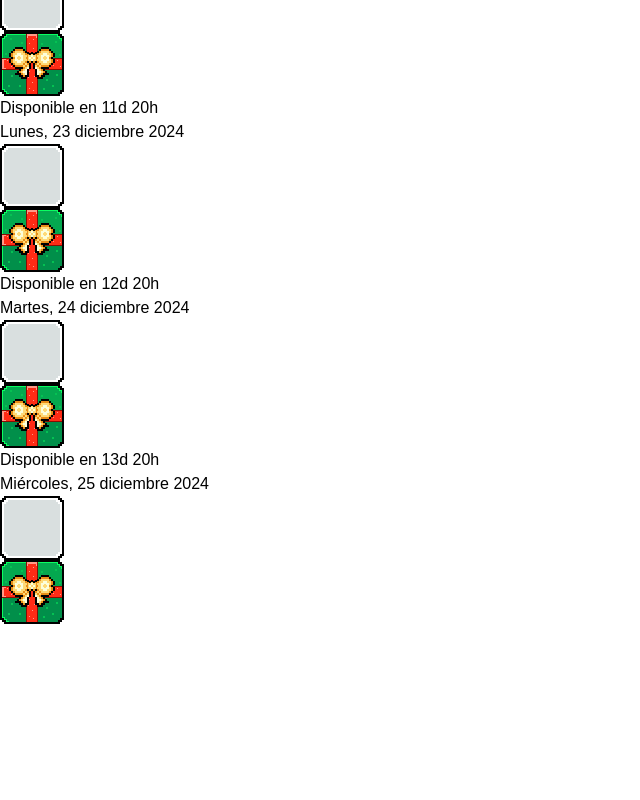
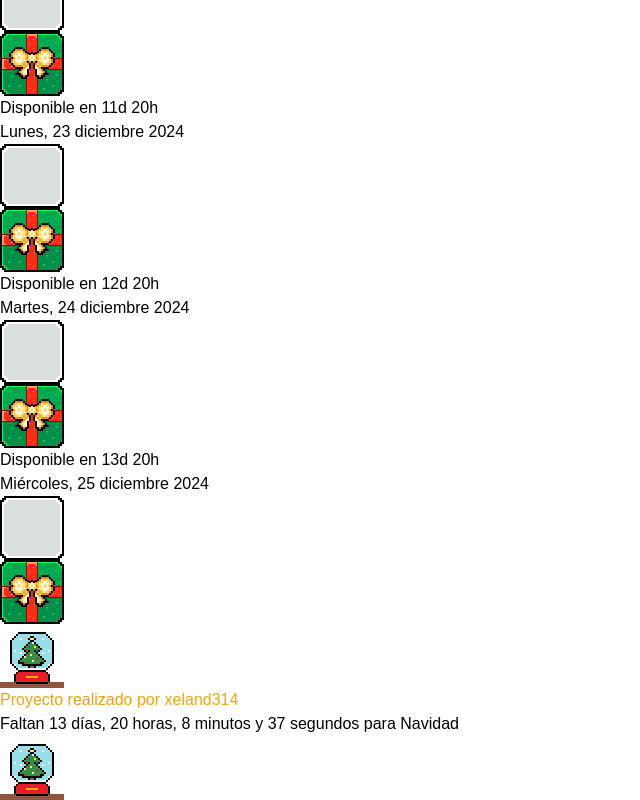
Before and after one commit to xeland314/advent-calendar, a Next.js app: page / in a window 1280 px wide. Shown: the part 3952-4752 px from the top of the page, without its empty margins (0-640 px from the left). Before the commit the page ends 4576 px from the top, so only its background shows below. Built offline with nearby package versions, Linux system fonts and the light colour scheme; a web font is replaced by a local one.

Commit message:
Add a footer

```diff
--- /dev/null
+++ b/src/app/components/Footer.tsx
@@ -0,0 +1,35 @@
+/* eslint-disable @next/next/no-img-element */
+import CountdownTimer from "./CountdownTimer";
+
+export default function Footer() {
+  return (
+    <footer className="w-full flex flex-row items-center justify-between px-0 pt-6 bg-black">
+      <img
+        src="/tree-in-ball.gif"
+        alt="tree-in-ball"
+        loading="lazy"
+        className="self-end"
+      />
+      <div className="w-full p-0 sm:p-4 pb-12 sm:pb-12">
+        <p className="text-2xl sm:text-3xl md:text-4xl lg:text-5xl xl:text-6xl font-bold text-center pb-4 bg-clip-text text-transparent animate-gradient">
+          Proyecto realizado por{" "}
+          <a
+            href="https://github.com/xeland314"
+            target="_blank"
+            rel="noopener noreferrer"
+            className="underline"
+          >
+            xeland314
+          </a>
+        </p>
+        <CountdownTimer />
+      </div>
+      <img
+        src="/tree-in-ball.gif"
+        alt="tree-in-ball"
+        loading="lazy"
+        className="self-end"
+      />
+    </footer>
+  );
+}
--- a/src/app/components/index.tsx
+++ b/src/app/components/index.tsx
@@ -1,2 +1,3 @@
 export { default as Header } from "./Header";
 export { default as Calendar } from "./Calendar";
+export { default as Footer } from "./Footer";
--- a/src/app/layout.tsx
+++ b/src/app/layout.tsx
@@ -1,7 +1,7 @@
 import type { Metadata } from "next";
 import { Tiny5 } from "next/font/google";
 import "./globals.css";
-import { Header } from "./components";
+import { Footer, Header } from "./components";
 
 const tiny5 = Tiny5({
   variable: "--font-tiny5",
@@ -52,6 +52,9 @@ export default function RootLayout({
           <Header />
         </div>
         {children}
+        <div className="w-full">
+          <Footer />
+        </div>
       </body>
     </html>
   );
```
